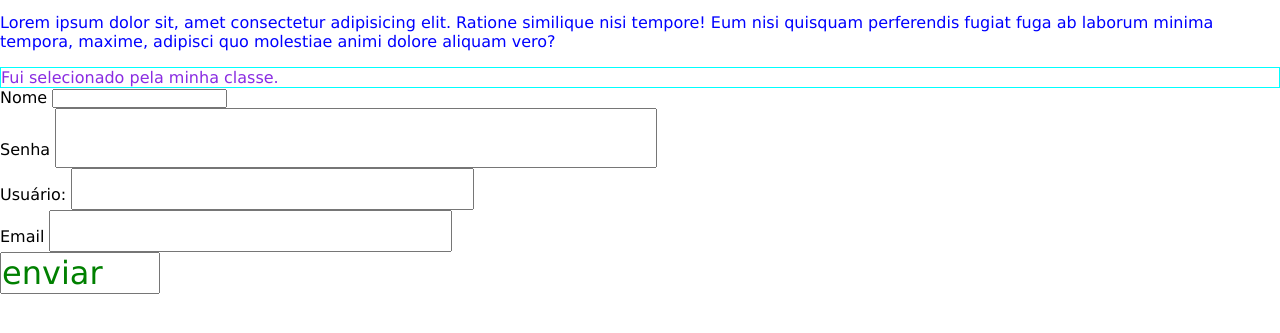
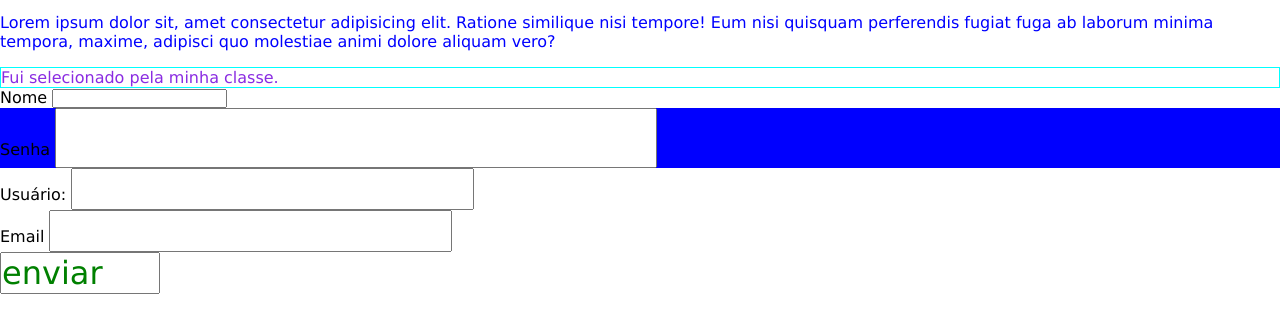
Before and after one commit to MasterMinado/atividade-CSS-seletores, a plain HTML site: page index.html in a window 1280 px wide. Shown: the part 85-418 px from the top of the page. Drawn offline with Linux system fonts and the light colour scheme.

Commit message:
atualização 2 seletores CSS

```diff
--- a/style.css
+++ b/style.css
@@ -47,6 +47,6 @@ input[type="password"] {
 }
 
 /* pseudo-classes */
-.cadastro-form input:nth-of-type(2) {
+.cadastro-form div:nth-of-type(2) {
     background-color: blue;
 }
```
